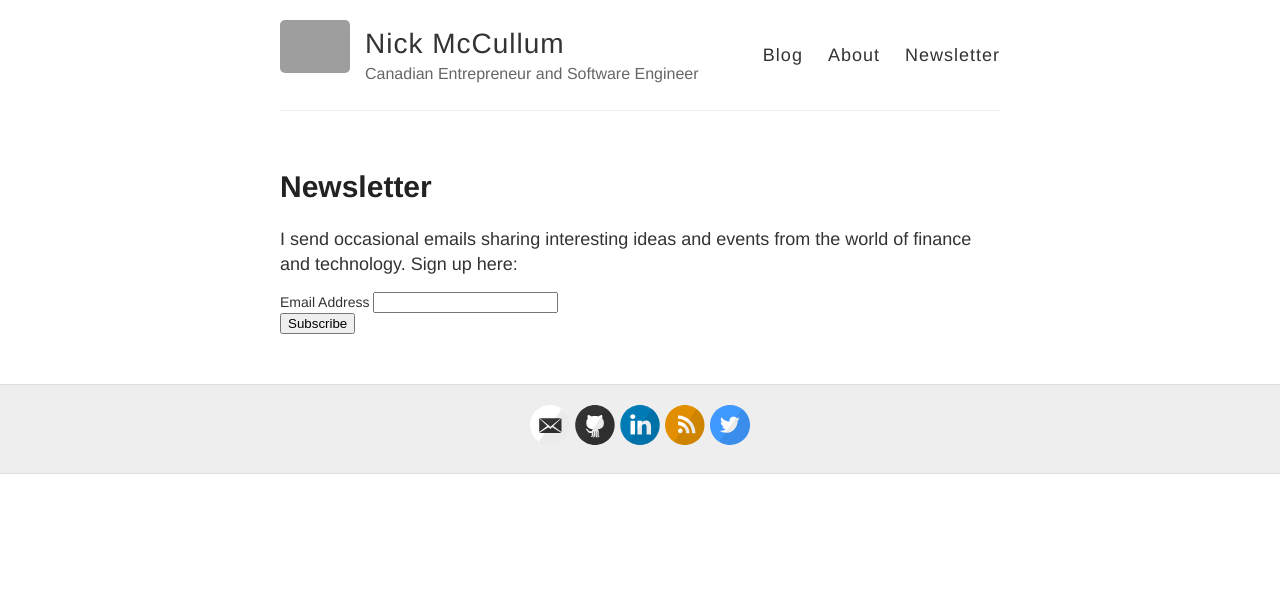
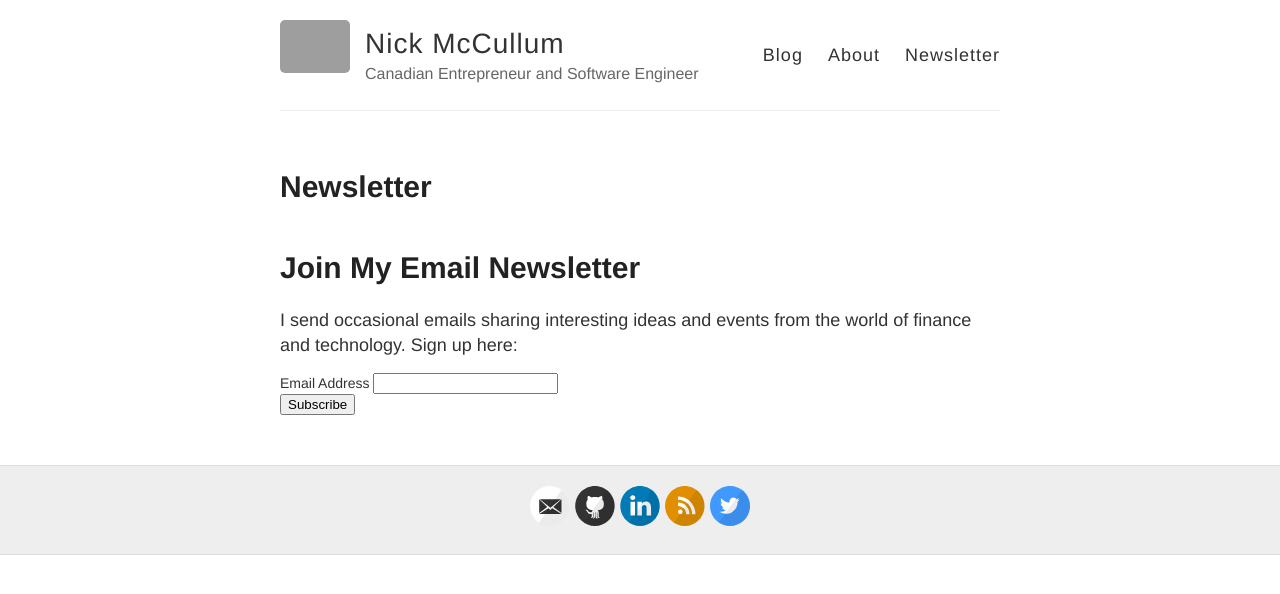
Before and after one commit to rosyberti/website, a Jekyll site: the page built from newsletter.md, in a window 1280 px wide. Shown: the top 594 px of the page. Built offline with Jekyll 4.4.1, drawn with Linux system fonts in a browser that asks for light colours; comment, search, counter and statistics services are not loaded; grey boxes are pictures that could not be loaded.

Commit message:
aded title

```diff
--- a/newsletter.md
+++ b/newsletter.md
@@ -3,6 +3,8 @@ layout: page
 title: Newsletter
 permalink: /newsletter/
 ---
+
+# Join My Email Newsletter
 
 I send occasional emails sharing interesting ideas and events from the world of finance and technology. Sign up here:
 
```
